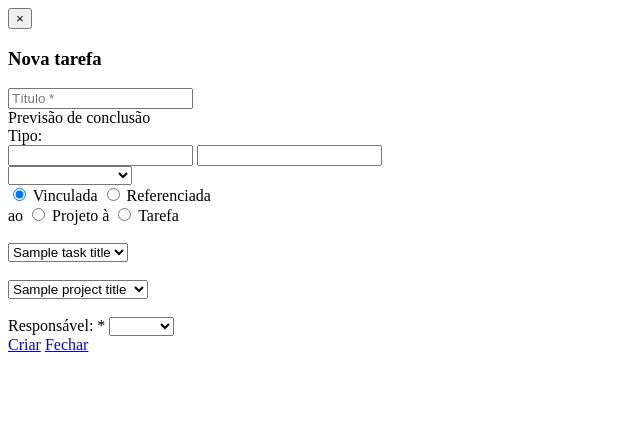
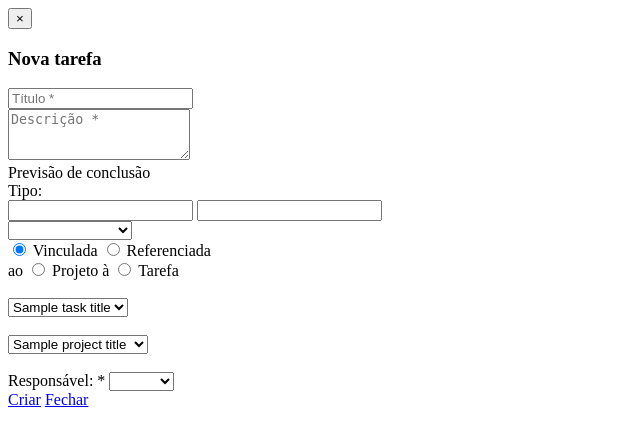
Before and after one commit to vinagreti/intranet, a CodeIgniter app: template application/views/task/newTask.php in a window 1280 px wide. Shown: the top 446 px of the page, without its empty margins (0-640 px from the left). Run offline with CodeIgniter, Linux system fonts and the light colour scheme; the template is opened without the code that fills it: most values are stand-ins (such as "Sample title", 1, 10 or a date in 2020).

Commit message:
task 141 - finished

```diff
--- a/application/views/task/ajaxSearch.php
+++ b/application/views/task/ajaxSearch.php
@@ -71,7 +71,7 @@
 				</ul>
 			</td>
 
-			<td class="center"><small><a href="<?=base_url()?>task/view/<?=$task->taskID?>" target="_blank" rel="tooltip" title="<?=$task->taskTitle?>"><?=substr($task->taskTitle, 0, 80)?></a></small></td>
+			<td class="center"><small><a href="<?=base_url()?>task/view/<?=$task->taskID?>" target="_blank" rel="tooltip" title="<?=$task->taskTitle?>: <?=$task->taskDesc?>"><?=substr($task->taskTitle, 0, 80)?></a></small></td>
 			<td class="center"><small><?=substr($task->taskResponsableName, 0, 20)?></small></td>
 			<td class="center"><small><?=substr($task->taskKindName, 0, 20)?></small></td>
 
--- a/application/views/task/newTask.php
+++ b/application/views/task/newTask.php
@@ -9,7 +9,13 @@
 
 				<div class="row">
 					<div class="span6">
-						<input type="text" placeholder="Título *" id="newTaskTitle" name="newTaskTitle" class="span6" >
+						<input type="text" placeholder="Título *" id="newTaskTitle" name="newTaskTitle" class="span6" />
+					</div>
+				</div>
+
+				<div class="row">
+					<div class="span6">
+						<textarea rows="3" placeholder="Descrição *" id="newTaskDesc" name="newTaskDesc" class="span6"></textarea>
 					</div>
 				</div>
 
--- a/assets/js/task/newTask.js
+++ b/assets/js/task/newTask.js
@@ -8,6 +8,7 @@ $(document).ready(function(){
 				taskResponsableUser = $('#taskResponsableUser').val();
 				taskKind = $('#taskKind').val();
 				newTaskTitle = $('#newTaskTitle').val();
+				newTaskDesc = $('#newTaskDesc').val();
 				date = $('#deadLineDate').val();
 				time = $('#deadLineTime').val();
 				deadLineDate = date+" "+ time;
@@ -26,6 +27,7 @@ $(document).ready(function(){
 					taskKind : taskKind,
 					taskResponsableUser : taskResponsableUser,
 					taskTitle : newTaskTitle,
+					taskDesc : newTaskDesc,
 					taskLink : taskLink,
 					deadLineDate: deadLineDate
 				},function( response ) {
```
